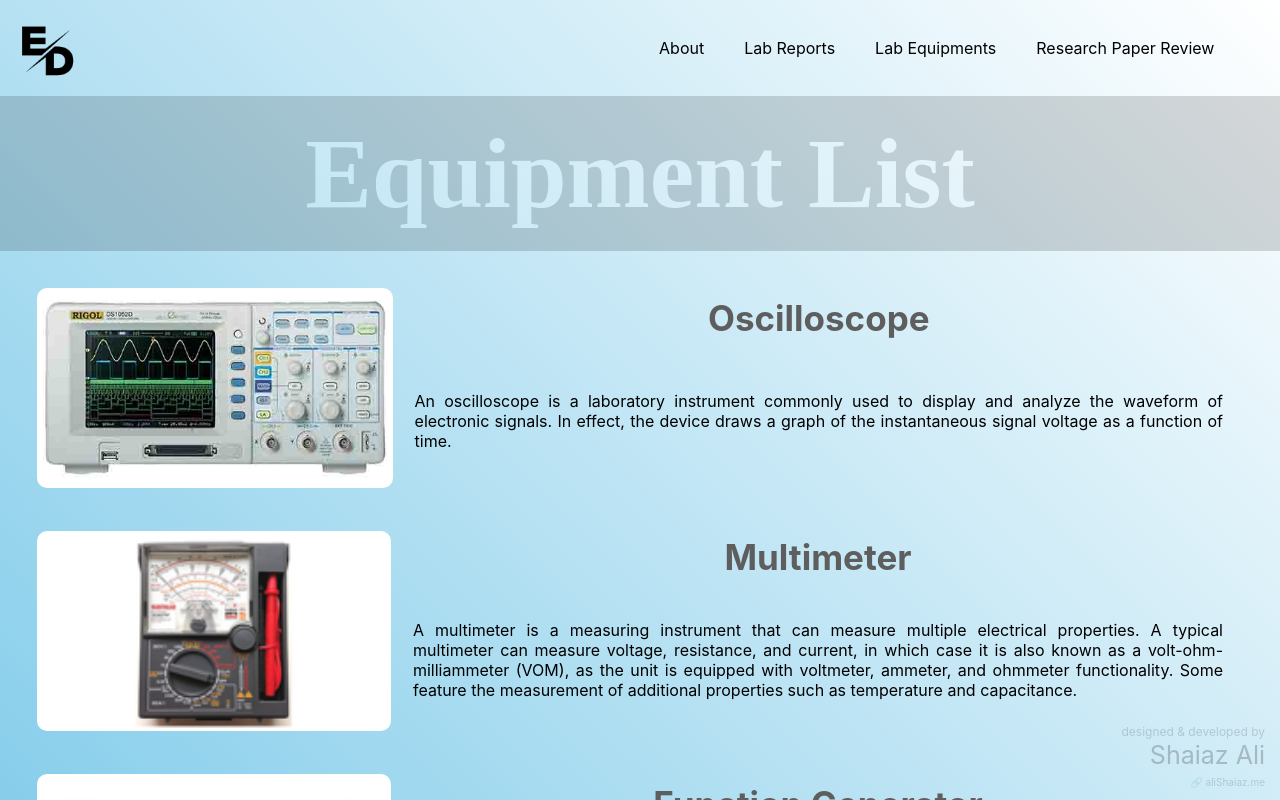
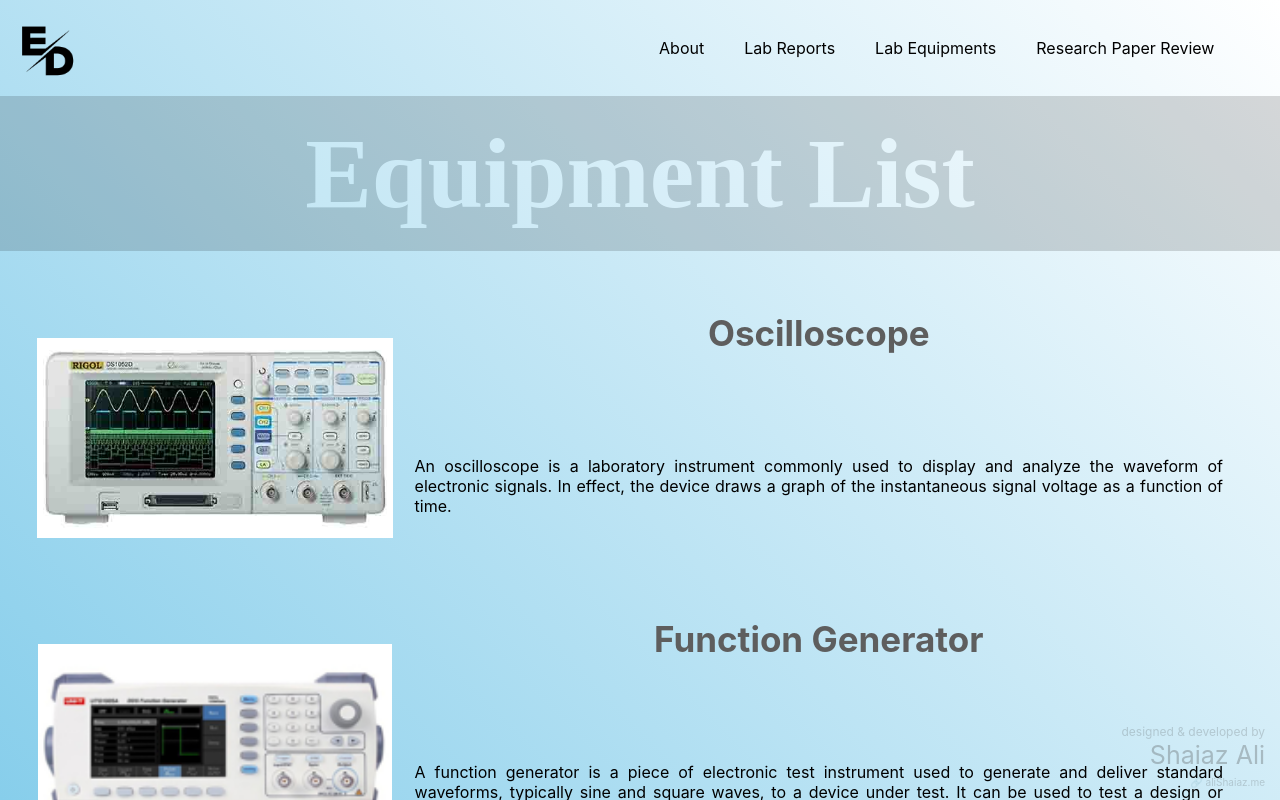
Before and after one commit to aliShaiaz/DEC-Group-7, a React (Create React App) app: page / in a window 1280 px wide. Both pictures are taken after a click on the element "Lab Equipments". Shown: the top 800 px of the page. Built offline with nearby package versions, Linux system fonts and the light colour scheme.

Commit message:
EQ list updated

```diff
--- /dev/null
+++ b/src/CSS/labEquipments.css
@@ -0,0 +1,30 @@
+.deviceImage {
+  height: 25vh;
+  border-radius: 10px;
+  padding: 50px 0px;
+}
+
+.device {
+  display: flex;
+  justify-content: left;
+  margin: 35px;
+}
+
+.deviceName {
+  font-weight: bold;
+  width: 90%;
+  margin: 10px 20px;
+  font-size: 35px;
+  height: 100%;
+
+  align-self: center;
+  color: #5e5e5e;
+}
+
+.deviceDescription {
+  /* background: red; */
+  text-align: justify;
+  display: block;
+  color: black;
+  margin: 20px;
+}
--- a/src/CSS/style.css
+++ b/src/CSS/style.css
@@ -58,36 +58,6 @@
 
 /* EQP LIST! */
 
-.device {
-  /* background: blue; */
-  display: flex;
-  justify-content: left;
-  margin: 35px;
-}
-
-.deviceName {
-  font-weight: bold;
-  width: 90%;
-  margin: 10px 20px;
-  font-size: 35px;
-  height: 100%;
-
-  align-self: center;
-  color: #5e5e5e;
-}
-
-.deviceDescription {
-  /* background: red; */
-  text-align: justify;
-  display: block;
-  color: black;
-  margin: 20px;
-}
-
-.deviceImage {
-  height: 25vh;
-  border-radius: 10px;
-}
 
 /* GLOBAL SETTINGS */
 
--- /dev/null
+++ b/src/assets/Devices/index.jsx
@@ -0,0 +1,90 @@
+const Devices = [
+    {
+        id: "01",
+        title: "Oscilloscope",
+        description: "An oscilloscope is a laboratory instrument commonly used to display and analyze the waveform of electronic signals. In effect, the device draws a graph of the instantaneous signal voltage as a function of time.",
+        img: require('./Oscilloscope.png')
+    },
+    {
+        id: "02",
+        title: "Function Generator",
+        description: "A function generator is a piece of electronic test instrument used to generate and deliver standard waveforms, typically sine and square waves, to a device under test. It can be used to test a design or confirm that a piece of electronic equipment is working as intended.",
+        img: require('./F_Gen.png')
+    },
+    {
+        id: "03",
+        title: "Multimeter",
+        description: "A multimeter is a measuring instrument that can measure multiple electrical properties. A typical multimeter can measure voltage, resistance, and current, in which case it is also known as a volt-ohm-milliammeter (VOM), as the unit is equipped with voltmeter, ammeter, and ohmmeter functionality. Some feature the measurement of additional properties such as temperature and capacitance.",
+        img: require('./Multimeter.png')
+    },
+    {
+        id: "04",
+        title: "DC Power Supply",
+        description: "The DC power supply is a device that creates and supplies a stable Direct Current (DC) from the AC power supply of the outlet. It is used as a power source to run electronic circuits or to check electronic devices. Direct current can come from multiple sources, including batteries, solar cells, fuel cells, and some modified alternators.",
+        img: require('./Multimeter.png')
+    },
+    {
+        id: "05",
+        title: "Power Supply Cable",
+        description: "A power cable is an electrical cable, an assembly of one or more electrical conductors, usually held together with an overall sheath. The assembly is used for transmission of electrical power. Power cables may be installed as permanent wiring within buildings, buried in the ground, run overhead, or exposed.",
+        img: require('./Multimeter.png')
+    },
+    {
+        id: "06",
+        title: "2N4124 NPN silicon transistor",
+        description: "NPN General Purpose Amplifier. This device is designed as a general purpose amplifier and switch. The useful dynamic range extends to 100 mA as a switch and to 100 MHz as an amplifier.",
+        img: require('./Multimeter.png')
+    },
+    {
+        id: "07",
+        title: "IRF 9540 : enhancement type p- channel (COMOS)",
+        description: "IRF9540 is a P channel MOSFET transistor that can be used for switching and amplification purposes. The transistor is capable to drive max load of -19A with the load voltage of -100V and the max load in pulse mode can be upto -76A. The transistor possesses high switching speed and low drain to source resistance.",
+        img: require('./Multimeter.png')
+    },
+    {
+        id: "08",
+        title: "IRF 540 :enhancement type n- channel MOSFET",
+        description: "IRF540 is an N-Channel powered MOSFET used for very fast switching operations as well as for amplification processes. It operates in enhancement mode. Its input impedance is quite high as compared to the general transistor so, its a lot sensitive in comparison to them.",
+        img: require('./Multimeter.png')
+    },
+    {
+        id: "09",
+        title: "J 176 (p-channel JFET)",
+        description: "J176 JFET P Channel Transistor is designed for low level analog switching sample and hold circuits and chopper stabilized amplifiers.",
+        img: require('./Multimeter.png')
+    },
+    {
+        id: "10",
+        title: "2N7000 (n-channel enhancement type MOSFET)",
+        description: "The 2N7000 is a N-channel enhancement mode Field Effect Transistor is produced using high cell density, DMOS technology. This very high density process has been designed to minimize on-state resistance while provide rugged, reliable and fast switching performance.",
+        img: require('./Multimeter.png')
+    },
+    {
+        id: "11",
+        title: "Trainer Board",
+        description: "Conventional electronic trainer boards consist of breadboard as their main part for circuit connection and some other features such as LED display and switches. However, this device has some limitations, which are very expensive, non-portable and high cost of maintenance",
+        img: require('./Multimeter.png')
+    },
+    {
+        id: "12",
+        title: "Capacitor",
+        description: "A capacitor is a passive electronic device that stores electric charge. Ceramic capacitors consist of two or more alternating layers of ceramic material as the dielectric and metal layers acting as the non-polarized electrodes.",
+        img: require('./Multimeter.png')
+    },
+    {
+        id: "13",
+        title: "Resistors",
+        description: "A resistor is an electrical component that limits or regulates the flow of electrical current in an electronic circuit. Resistors can also be used to provide a specific voltage for an active device such as a transistor.",
+        img: require('./Multimeter.png')
+    },
+    // {
+    //     id: "",
+    //     title: "",
+    //     description: "",
+    //     img: require('./Multimeter.png')
+    // },
+
+
+];
+
+export default Devices;
--- a/src/components/pages/LabEquipments.jsx
+++ b/src/components/pages/LabEquipments.jsx
@@ -2,10 +2,10 @@ import React, { Component } from 'react';
 
 
 // Images
-import Oscilloscope from "../../assets/Devices/Oscilloscope.png";
-import Multimeter from "../../assets/Devices/Multimeter.png";
-import F_Gen from "../../assets/Devices/F_Gen.png";
+import Devices from "../../assets/Devices";
 // ... //
+
+import '../../CSS/labEquipments.css';
 
 
 
@@ -13,35 +13,53 @@ const LabEquipments = () => {
     return (
         <>
             <div className='pageTitle'>Equipment List</div>
-
-
-
             <div className='device' id='oscilloscope'>
 
                 <table>
                     <tbody>
+                        {
+                            Devices.map(
+                                (values) =>
+                                    <React.Fragment key={values.id}>
                                         <tr>
                                             <td rowSpan='2'>
-                                <img src={Oscilloscope} alt="Oscilloscope" className="deviceImage" />
+                                                <img src={values.img} alt={values.title} className="deviceImage" />
                                             </td>
                                             <td>
-                                <span className="deviceName">Oscilloscope</span>
+                                                <span className="deviceName">{values.title}</span>
                                             </td>
                                         </tr>
                                         <tr>
                                             <td>
-                                <span className="deviceDescription">
-                                    An oscilloscope is a laboratory instrument commonly used to display and analyze the waveform of electronic signals. In effect, the device draws a graph of the instantaneous signal voltage as a function of time.
-                                </span>
+                                                <span className="deviceDescription">{values.description}</span>
                                             </td>
                                         </tr>
+                                    </React.Fragment>
 
+                            )
+                        }
                     </tbody>
                 </table>
 
             </div>
 
 
+
+
+
+
+
+
+
+
+
+
+
+
+
+
+
+            {/*
             <div className='device' id='Multimeter'>
 
                 <table>
@@ -89,7 +107,7 @@ const LabEquipments = () => {
                     </tbody>
                 </table>
 
-            </div>
+            </div> */}
 
         </>
     );
```
Lines whose indentation alone changed are shown as unchanged.
